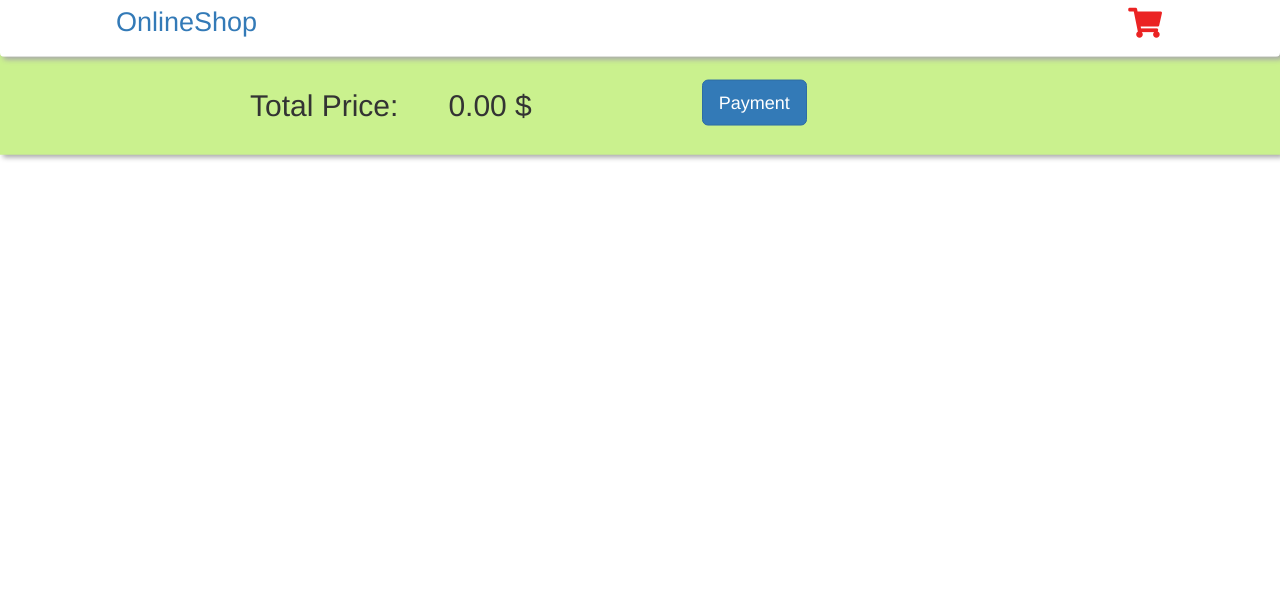
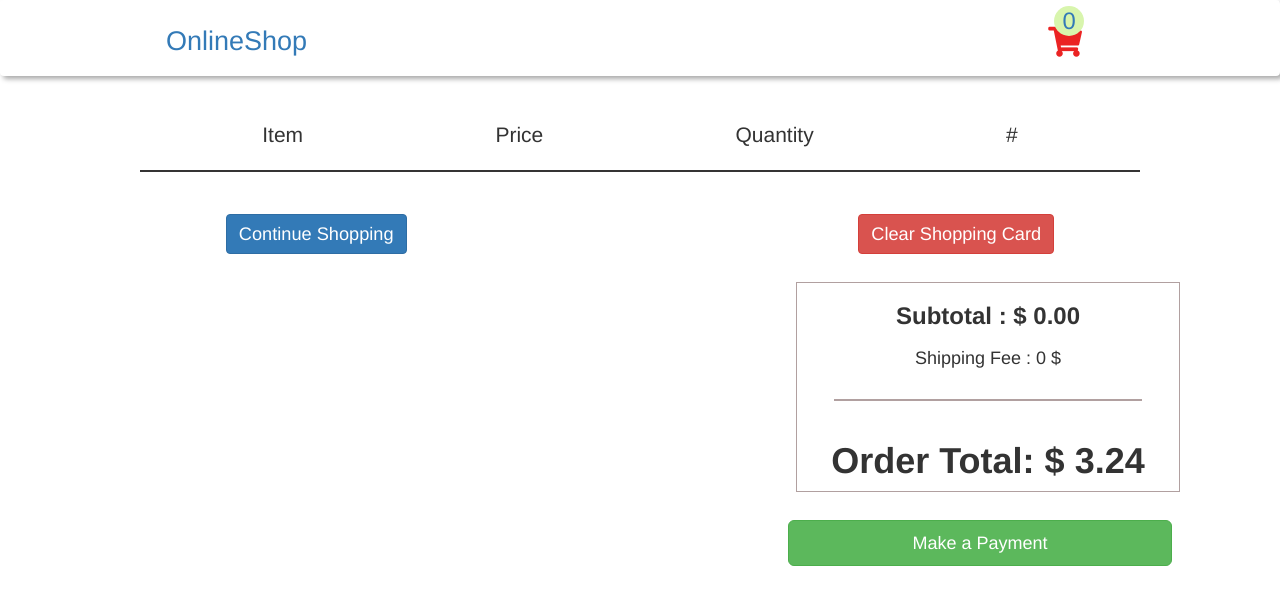
Before and after one commit to Emin-M/react-fake-shop, a React (Create React App) app: page /card in a window 1280 px wide. Shown: the top 604 px of the page. Built offline with nearby package versions, Linux system fonts and the light colour scheme.

Commit message:
working on card

```diff
--- a/src/App.css
+++ b/src/App.css
@@ -1,13 +1,13 @@
 .containerr {
   display: flex;
   flex-wrap: wrap;
-  margin: 70px 0;
 }
 
 .card {
   box-shadow: 10px 10px 5px #aaaaaa;
   width: 370px;
   margin: 13px;
+  margin-top: 85px;
   padding: 7px;
   text-align: center;
   transition: ease-in .3s;
@@ -31,8 +31,7 @@ img {
 
 .navbar {
   display: flex;
-  padding: 5px 100px;
-  transform: translateY(-120%);
+  padding: 15px 150px 5px 150px;
   box-shadow: 3px 3px 5px #aaaaaa;
   width: 100%;
   position: fixed;
@@ -48,16 +47,31 @@ img {
   cursor: pointer;
 }
 
+.navbar span {
+  display: flex;
+  justify-content: center;
+  align-items: center;
+  transform: translate(-45px, -10px);
+  font-size: 1.7em;
+  background-color: rgb(216, 245, 173);
+  width: 30px;
+  height: 30px;
+  border-radius: 50%;
+}
+
 .btn-secondary {
   margin-left: auto;
 }
 
 .details {
-  margin-top: 70px;
-  transform: translate(10%, 10%);
+  display: flex;
+  justify-content: center;
+  align-items: center;
   box-shadow: 3px 3px 15px #c53838;
-  width: 80%;
+  width: 70%;
   padding: 5px;
+  margin: auto;
+  transform: translateY(30%);
 }
 
 .contain {
@@ -92,31 +106,6 @@ img {
   transform: translateY(30%);
 }
 
-/*card bottom*/
-
-.card-bottom {
-  display: flex;
-}
-
-.card-bottom .count {
-  font-size: 17px;
-  padding: 15px 25px;
-}
-
-.card-bottom .count-s {
-  padding: 10px;
-  font-size: 28px;
-}
-
-.card-bottom .count button {
-  outline: none;
-}
-
-.card-bottom .price {
-  font-size: 20px;
-  padding: 19px 25px;
-}
-
 .fa-shopping-cart {
   font-size: 3rem;
   color: #eb2323;
@@ -127,38 +116,148 @@ img {
   color: greenyellow;
 }
 
-.totalPrice {
-  background: rgb(202, 241, 142);
-  box-shadow: 3px 3px 5px #aaaaaa;
-  padding: 2rem 5rem;
-  position: fixed;
-  transform: translateY(-20%);
-  width: 100%;
-  z-index: 2;
+.list {
+  display: flex;
+  flex-direction: column;
+  margin-top: 5em;
 }
 
-.totalPrice h2 {
-  display: inline-block;
-  margin-left: 20rem;
+/*card*/
+
+ul {
+  display: flex;
+  justify-content: space-between;
+  align-items: center;
+  transform: translateY(400%);
 }
 
-.totalPrice h2+h2 {
-  margin-left: 5rem;
+ul li {
+  list-style: none;
+  font-size: 1.5em;
 }
 
-.totalPrice button {
-  margin: 0 17rem;
-  transform: translateY(-20%);
+.hr {
+  margin: 2em 10em 8em 10em;
+  border: .5px solid #353434;
+  transform: translateY(8em);
 }
 
-.cardC {
-  margin-top: 70px;
+.hrr {
+  margin: 2em 10em;
+  border: .5px solid #353434;
+  margin-top: 5em;
+}
+
+.cover {
+  display: flex;
+  justify-content: space-between;
+  width: 70vw;
+  height: 3em;
+  transform: translate(-3%, 40%);
+  margin: 5em;
+}
+
+.cover:first-child {
+  margin-bottom: 1.7em;
+}
+
+.cover + .cover {
+  border-top: 2px solid rgb(219, 255, 166);
+  padding-top: 3em;
+}
+
+.cover .div1 {
+  display: flex;
+  width: 35%;
+}
+
+.cover .image-div {
+  display: flex;
+  justify-content: center;
+  align-items: center;
+  border-radius: 10px;
+  height: 90px;
+  width: 45%;
+  margin-right: 1em;
+}
+
+.cover img {
+  background-position: cover;
+  width: 100%;
+  height: 100%;
+}
+
+.cover h2 {
+  width: 20%;
+}
+
+.cover .count {
+  width: 30%;
+}
+
+.cover span {
+  font-size: 2em;
+  margin: 0 .7em;
+}
+
+.btnn {
+  display: inline-block;
+  margin: 0 .5em;
+  padding: 8px 13px;
+  background-color: #f78686;
+}
+
+.btnn:hover {
+  cursor: pointer;
+}
+
+.cover .fa-trash {
+  font-size: 2em;
+  width: 5%;
+  transform: translateX(-50%);
+}
+
+.cover .fa-trash:hover {
+  cursor: pointer;
+  color: red;
+}
+
+.total {
   display: flex;
   flex-direction: column;
 }
 
-.list {
+.totall {
+  margin-top: 3em;
+}
+
+.total .totalBtns {
   display: flex;
-  flex-wrap: wrap;
-  margin-top: 120px;
+  justify-content: space-around;
 }
+
+.total .totalBtns button {
+  font-size: 1.3em;
+}
+
+.total .totalPrice {
+  display: flex;
+  flex-direction: column;
+  justify-content: center;
+  align-items: center;
+  border: 1px solid rgb(177, 160, 160);
+  width: 30%;
+  margin: 2em;
+  position: relative;
+  left: 60%;
+}
+
+.hrrr {
+  width: 80%;
+  border: .3px solid rgb(177, 160, 160);
+}
+
+.btn-success {
+  width: 30%;
+  margin: 0 6em 2em auto;
+}
--- a/src/actions/index.js
+++ b/src/actions/index.js
@@ -39,3 +39,7 @@ export const increaseCount = (id) => {
         payload: id
     }
 };
+
+export const clearCard = () => {
+    return {type: "CLEAR CARD"}
+}
--- a/src/components/Card.js
+++ b/src/components/Card.js
@@ -1,12 +1,17 @@
 import React, { useState, useEffect } from "react";
 import { connect } from "react-redux";
-import { deleteItem, decraseCount, increaseCount, addToCard } from "../actions";
+import { Link } from "react-router-dom";
+import { deleteItem, decraseCount, increaseCount, addToCard, clearCard } from "../actions";
 import { toast } from "react-toastify";
 
 
-const Card = ({card,deleteItem,decraseCount,increaseCount,addToCard})=>{
+const Card = ({card, deleteItem, decraseCount, increaseCount, addToCard,   clearCard})=>{
     let [ totalPrice, setTotalPrice ] = useState(Number())
+    const [ hr, setHr ] = useState();
+
     useEffect(() => {
+        card.card.length > 0 ? setHr(true) : setHr(false)
+
         let tP = Number()
         card.card.map(c => {
             tP += c.price * c.count
@@ -31,36 +36,57 @@ const Card = ({card,deleteItem,decraseCount,increaseCount,addToCard})=>{
 
     const renderList = card.card.map((item) => {
         return (
-            <div className="card" key={item.id}>
-            <i className="fas fa-times-circle"
-            onClick={()=>del(item.id)}></i>
-              <div className="card-body">
-                <h4 className="card-title">{item.title}</h4>
-              </div>
-             <img className="card-img-bottom" src={item.image} alt={item.title} />
-             <div className="card-bottom">
-              <div className="count">
-                <button className="btn btn-primary"
-                        onClick={()=>decCount(item.id)}>-</button>
-                <span className="count-s">{item.count}</span>
-                <button className="btn btn-primary"
-                        onClick={()=>incCount(item.id)}>+</button>
-              </div>
-              <div className="price">
-               <span>Price: {item.price * item.count} $</span>
-              </div>
-             </div>
-           </div>
+          <div className="cover" key={Math.random()}>
+            <div className="div1">
+                <div className="image-div">
+                   <img src={item.image} alt="item" />
+                </div>
+                <h4>{item.title}</h4>
+            </div>
+            <h2>{item.price * item.count} $</h2>
+            <div className="count">
+                <p className="btnn"
+                      onClick={()=>decCount(item.id)}>-</p>
+                    <span>{item.count}</span>
+                <p className="btnn"
+                        onClick={()=>incCount(item.id)}>+</p>
+            </div>
+            <i className="fas fa-trash"
+               onClick={()=>del(item.id)}></i>
+          </div>
         )
     });
 
     return (
-        <div className="cardC">
-        <div className="totalPrice">
-            <h2>Total Price:</h2><h2>{totalPrice.toFixed(2)} $</h2>
-            <button className="btn btn-lg btn-primary">Payment</button>
-        </div>
-        <div className="list">{renderList}</div>
+        <div>
+            <ul className="container">
+                <li>Item</li>
+                <li>Price</li>
+                <li>Quantity</li>
+                <li>#</li>
+            </ul>
+            <hr className="hr" />
+            <div className="list container">{renderList}</div>
+            {hr ? <hr className="hrr" /> : ""}
+            <div className={hr ? "total" : "total totall"}>
+                <div className="totalBtns">
+                    <Link to="/"><button className="btn btn-primary">
+                     Continue Shopping</button></Link>
+                    <button onClick={()=>clearCard()}
+                            className="btn btn-danger">
+                    Clear Shopping Card</button>
+                </div>
+                <div className="totalPrice">
+                    <h3 style={{fontWeight:"600"}}>
+                    Subtotal : $ {totalPrice.toFixed(2)}</h3>
+                    <h4>Shipping Fee : {hr ? 3.24 : 0.00} $</h4>
+                    <hr className="hrrr" />
+                    <h1 style={{fontWeight:"600"}}>
+                    Order Total: $ {Number(totalPrice.toFixed(2)) + 3.24}</h1>
+                </div>
+                <button className="btn btn-lg btn-success">
+                Make a Payment</button>
+            </div>
         </div>
     )
 }
@@ -69,4 +95,4 @@ const mapStateToProps = (state) => {
     return { card: state.card }
 }
 
-export default connect(mapStateToProps, { deleteItem, decraseCount, increaseCount, addToCard })(Card);
+export default connect(mapStateToProps, { deleteItem, decraseCount, increaseCount, addToCard, clearCard })(Card);
--- a/src/components/Header.js
+++ b/src/components/Header.js
@@ -1,7 +1,10 @@
 import React from "react";
+import { useSelector } from "react-redux";
 import { Link } from "react-router-dom";
 
 function Header() {
+    const card = useSelector(state => state.card)
+
     return (
         <div>
            <nav className="navbar navbar-light bg-light">
@@ -9,6 +12,7 @@ function Header() {
               <Link to="/card" className="btn btn-secondary btn-lg">
               <i className="fas fa-shopping-cart"></i>
               </Link>
+              <Link to="/card"><span>{card.card.length}</span></Link>
             </nav>
         </div>
     )
--- a/src/reducers/cardReducer.js
+++ b/src/reducers/cardReducer.js
@@ -41,6 +41,8 @@ export const cardReducer = (state = INITIAL_STATE, action) => {
                 ...state,
                 card: state.card,
             }
+        case "CLEAR CARD":
+            return { ...state, card: [] }
         default:
              return state;
     }
```
